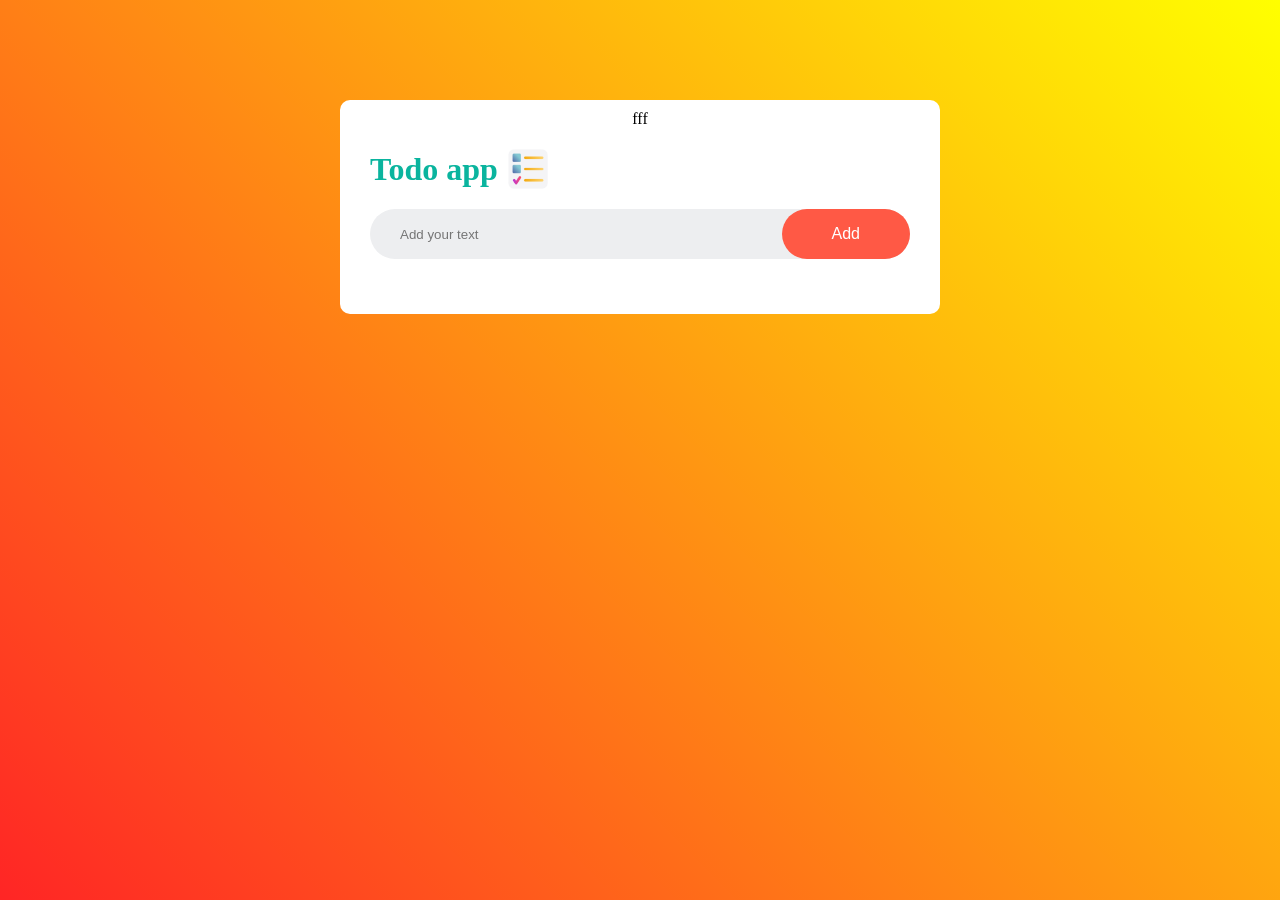
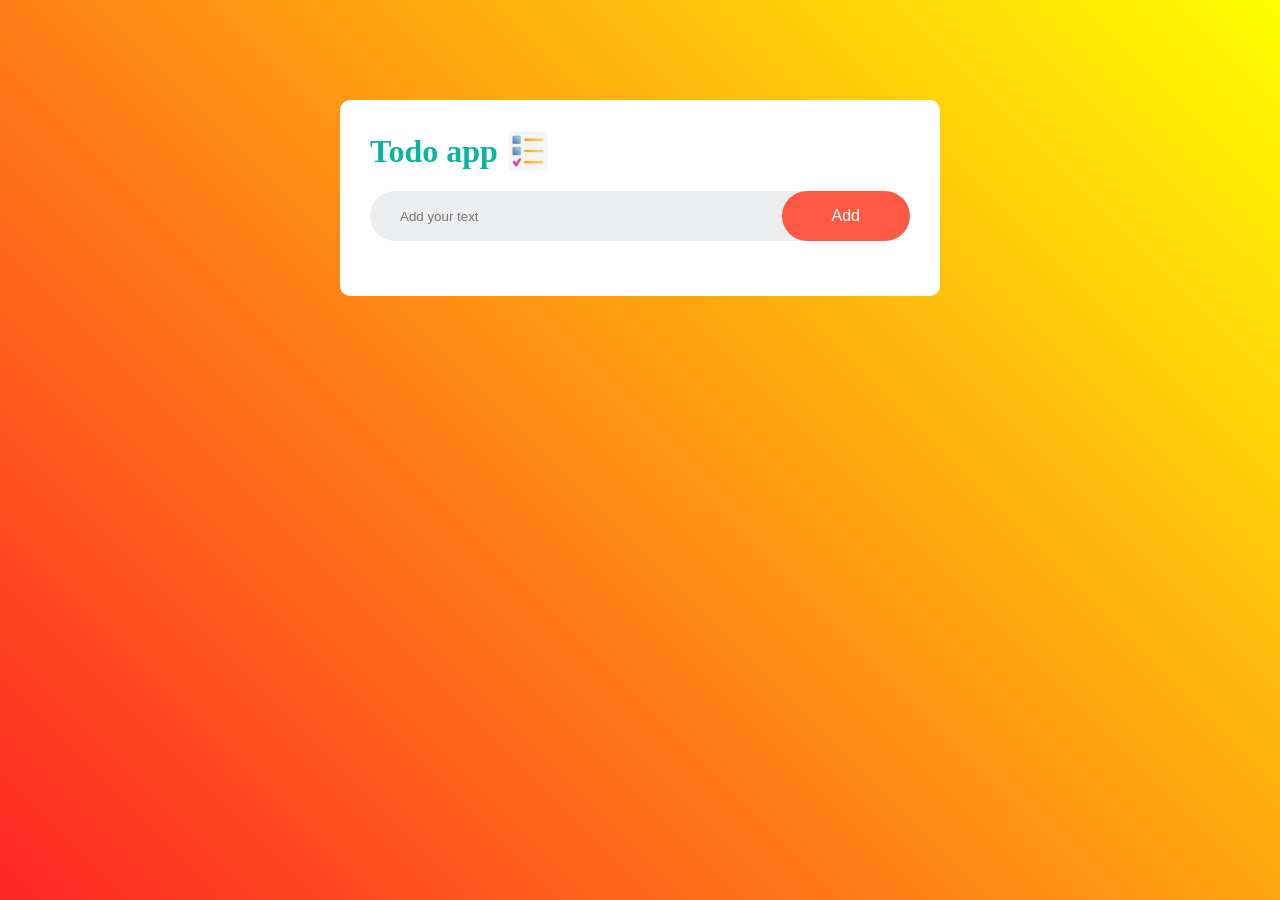
Before and after one commit to betsita24/TODO-app, a plain HTML site: page index.html in a window 1280 px wide. Drawn offline with Linux system fonts and the light colour scheme.

Commit message:
Update index.html

```diff
--- a/index.html
+++ b/index.html
@@ -8,7 +8,7 @@
 </head>
 <body>
     <div class="todoapp">
-        <center>fff</center>
+
         <h1>Todo app<img src="images/todoIcon.png" alt='To do list icons' width="40"></h1>
         <div class="row">
             <input type="text" id="input-box" placeholder="Add your text">
```
